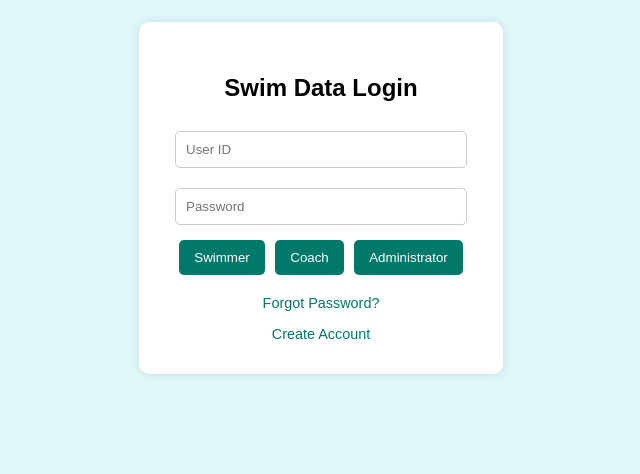
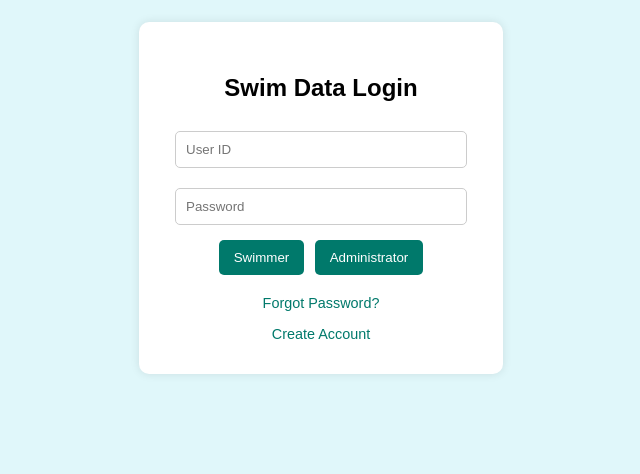
Before and after one commit to ncorcoran771/COSC386-SwimDB, a PHP site: page /indexp.php in a window 1280 px wide. Shown: the part 210-684 px from the top of the page, without its empty margins (319-959 px from the left). Run offline with PHP 8.4, Linux system fonts and the light colour scheme.

Commit message:
Update indexp.php

```diff
--- a/indexp.php
+++ b/indexp.php
@@ -1,3 +1,4 @@
+<!-- indexp.php -->
 <!DOCTYPE html>
 <html lang="en">
 <head>
@@ -56,10 +57,9 @@
     <div class="login-form">
         <h2>Swim Data Login</h2>
         <form method="post" action="login.php">
-            <input type="text" name="userID" placeholder="User ID" required>
-            <input type="password" name="plainPassword" placeholder="Password" required>
+            <input type="text" name="userID" placeholder="User ID">
+            <input type="password" name="plainPassword" placeholder="Password">
             <input type="submit" name="swimmerLog" value="Swimmer">
-            <input type="submit" name="coachLog" value="Coach">
             <input type="submit" name="adminLog" value="Administrator">
         </form>
         <a href="login.php?action=forgot">Forgot Password?</a>
```
